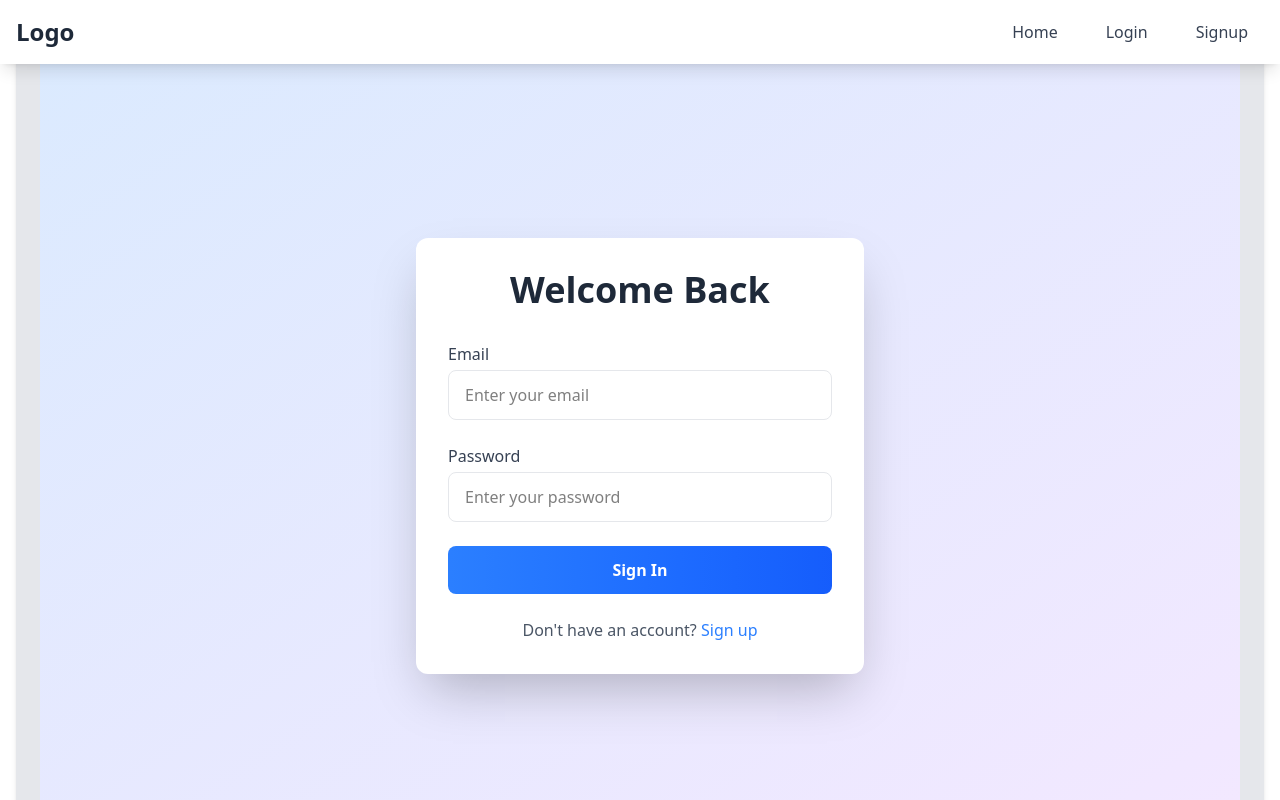
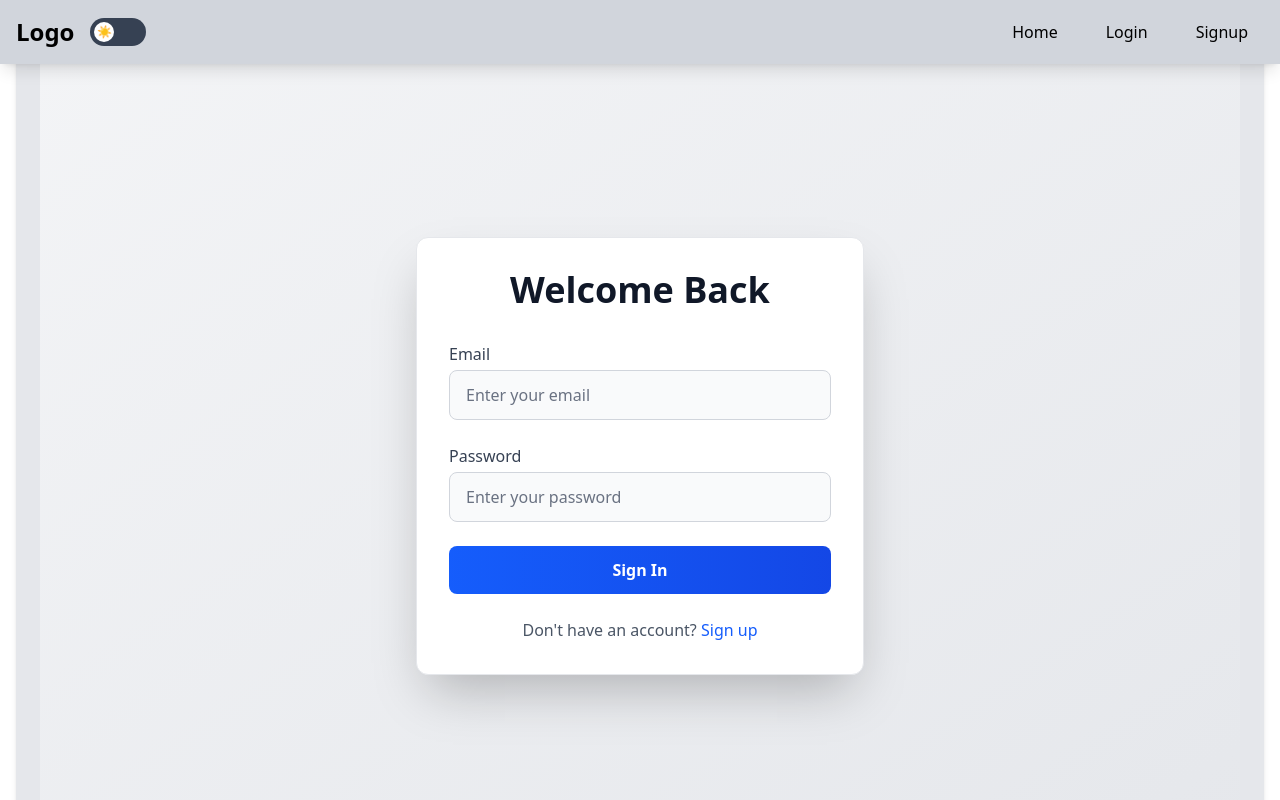
Before and after one commit to userharsh911/Fame_Blog, a React (Vite) app in the folder FAME_BLOG/: page /login in a window 1280 px wide. Shown: the top 800 px of the page. Built offline with nearby package versions, Linux system fonts and the light colour scheme; no server answers.

Commit message:
upd. auth status and dark mode

```diff
--- a/FAME_BLOG/src/components/Header/Header.jsx
+++ b/FAME_BLOG/src/components/Header/Header.jsx
@@ -1,10 +1,11 @@
-import React from 'react'
+import React, { useState } from 'react'
 import {useSelector} from "react-redux"
 import {useNavigate} from "react-router-dom"
 import Button from '../Button'
 import LogoutBtn from '../LogoutBtn'
 const Header = () => {
     const navigate = useNavigate()
+    const [isDark,setIsDark] = useState()
     const authStatus = useSelector(state => state.isAuthenticated)
     const navItems = [
         {
@@ -28,15 +29,36 @@ const Header = () => {
             active : authStatus
         },
     ]
+
+    const darkToggle = () => {
+        setIsDark(!isDark);
+        document.getElementById('root').classList.toggle('dark');
+    }
 return (
-    <header className="bg-white shadow-lg fixed top-0 left-0 right-0 z-50">
+    <header className="bg-gray-300 dark:bg-gray-800 shadow-lg fixed top-0 left-0 right-0 z-50">
         <div className="container mx-auto px-4">
             <div className="flex items-center justify-between h-16">
-                <div className="flex items-center">
-                    <h1 className="text-2xl font-bold text-gray-800 hover:text-blue-600 cursor-pointer">
-                        Logo
-                    </h1>
-                </div>
+                <div className="flex items-center space-x-4">
+                        <h1 className="text-2xl font-bold text-black dark:text-gray-100 hover:text-blue-400 dark:hover:text-blue-300 cursor-pointer">
+                            Logo
+                        </h1>
+                        <button
+                            onClick={darkToggle}
+                            className="relative w-14 h-7 rounded-full bg-gray-700 dark:bg-gray-600 flex items-center transition-colors duration-300 focus:outline-none"
+                        >
+                            <div
+                                className={`absolute left-1 transform transition-transform duration-300 flex items-center justify-center w-5 h-5 rounded-full bg-white dark:bg-gray-200 ${
+                                    isDark ? 'translate-x-7' : 'translate-x-0'
+                                }`}
+                            >
+                                {isDark ? (
+                                    <span className="text-yellow-500 dark:text-yellow-400 text-xs">🌙</span>
+                                ) : (
+                                    <span className="text-yellow-500 dark:text-yellow-400 text-xs">☀️</span>
+                                )}
+                            </div>
+                        </button>
+                    </div>
                 <nav>
                     <ul className="flex items-center space-x-4">
                         {navItems.map(
@@ -45,7 +67,7 @@ return (
                                     <li key={item.name}>
                                         <Button
                                             onClick={() => navigate(item.navTo)}
-                                            className="px-4 py-2 cursor-pointer text-gray-700 hover:text-blue-600 rounded-md transition duration-300 hover:bg-gray-100"
+                                            className="px-4 py-2 cursor-pointer text-black dark:text-gray-100 hover:text-blue-400 dark:hover:text-blue-300 rounded-md transition duration-300 hover:bg-gray-200 dark:hover:bg-gray-700"
                                         >
                                             {item.name}
                                         </Button>
@@ -53,7 +75,7 @@ return (
                                 )
                         )}
                         {authStatus && (
-                            <LogoutBtn className="px-4 py-2 bg-red-500 text-white rounded-md hover:bg-red-600 transition duration-300 cursor-pointer" />
+                            <LogoutBtn className="px-4 py-2 bg-red-600 dark:bg-red-700 text-white rounded-md hover:bg-red-700 dark:hover:bg-red-800 transition duration-300 cursor-pointer" />
                         )}
                     </ul>
                 </nav>
--- a/FAME_BLOG/src/components/Login.jsx
+++ b/FAME_BLOG/src/components/Login.jsx
@@ -6,6 +6,7 @@ import { useDispatch } from 'react-redux'
 import { useNavigate } from 'react-router-dom'
 import Input from './Input'
 import Button from './Button'
+
 const Login = () => {
     const [error, setError] = useState('');
     const [loader, setLoader] = useState(false);
@@ -31,13 +32,13 @@ const Login = () => {
         setLoader(false)
     }
 return (
-    <div className="flex items-center justify-center min-h-screen bg-gradient-to-br from-blue-100 to-purple-100">
-        <div className="w-full max-w-md p-8 space-y-6 bg-white rounded-xl shadow-2xl transform hover:scale-[1.01] transition-all duration-300">
-            <h1 className="text-4xl font-bold text-center text-gray-800 mb-8">Welcome Back</h1>
+    <div className="flex items-center justify-center min-h-screen bg-gradient-to-br from-gray-100 to-gray-200 dark:from-gray-900 dark:to-gray-800">
+        <div className="w-full max-w-md p-8 space-y-6 bg-white dark:bg-gray-800 rounded-xl shadow-2xl transform hover:scale-[1.01] transition-all duration-300 border border-gray-200 dark:border-gray-700">
+            <h1 className="text-4xl font-bold text-center text-gray-900 dark:text-white mb-8">Welcome Back</h1>
 
             {error && (
-                <div className="bg-red-50 p-4 rounded-lg">
-                    <p className="text-red-500 text-center font-medium">{error}</p>
+                <div className="bg-red-100 dark:bg-red-900/50 p-4 rounded-lg">
+                    <p className="text-red-600 dark:text-red-400 text-center font-medium">{error}</p>
                 </div>
             )}
 
@@ -45,7 +46,7 @@ return (
                 <Input
                     label="Email"
                     type="email"
-                    className="w-full px-4 py-3 border border-gray-200 rounded-lg focus:outline-none focus:ring-2 focus:ring-blue-500 focus:border-transparent transition-all duration-200"
+                    className="w-full px-4 py-3 bg-gray-50 dark:bg-gray-700 border border-gray-300 dark:border-gray-600 rounded-lg focus:outline-none focus:ring-2 focus:ring-blue-500 focus:border-transparent transition-all duration-200 text-gray-900 dark:text-white placeholder-gray-500 dark:placeholder-gray-400"
                     placeholder="Enter your email"
                     {...register('email', {
                         required: true
@@ -54,7 +55,7 @@ return (
                 <Input
                     label="Password"
                     type="password"
-                    className="w-full px-4 py-3 border border-gray-200 rounded-lg focus:outline-none focus:ring-2 focus:ring-blue-500 focus:border-transparent transition-all duration-200"
+                    className="w-full px-4 py-3 bg-gray-50 dark:bg-gray-700 border border-gray-300 dark:border-gray-600 rounded-lg focus:outline-none focus:ring-2 focus:ring-blue-500 focus:border-transparent transition-all duration-200 text-gray-900 dark:text-white placeholder-gray-500 dark:placeholder-gray-400"
                     placeholder="Enter your password"
                     {...register('password', {
                         required: true
@@ -62,17 +63,17 @@ return (
                 />
                 <Button
                     type='submit'
-                    className={`w-full cursor-pointer py-3 px-4 bg-gradient-to-r from-blue-500 to-blue-600 text-white font-semibold rounded-lg hover:from-blue-600 hover:to-blue-700 transform hover:-translate-y-0.5 transition-all duration-200 ${loader ? 'cursor-progress opacity-50' : 'cursor-pointer'}`}
+                    className={`w-full cursor-pointer py-3 px-4 bg-gradient-to-r from-blue-600 to-blue-700 text-white font-semibold rounded-lg hover:from-blue-700 hover:to-blue-800 transform hover:-translate-y-0.5 transition-all duration-200 ${loader ? 'cursor-progress opacity-50' : 'cursor-pointer'}`}
                 >
                     {loader ? 'Signing in...' : 'Sign In'}
                 </Button>
             </form>
 
-            <div className="text-center text-gray-600">
-                <p ><label className='cursor-pointer' htmlFor="login">Don't have an account?</label> {' '}
+            <div className="text-center text-gray-600 dark:text-gray-400">
+                <p><label className='cursor-pointer' htmlFor="login">Don't have an account?</label> {' '}
                     <Button
                         onClick={() => navigate('/signup')}
-                        className="text-blue-500 cursor-pointer font-medium hover:text-blue-600 transition-colors duration-200"
+                        className="text-blue-600 dark:text-blue-400 cursor-pointer font-medium hover:text-blue-700 dark:hover:text-blue-300 transition-colors duration-200"
                         id="login"
                     >
                         Sign up
@@ -82,7 +83,7 @@ return (
 
             {loader && (
                 <div className="flex items-center justify-center">
-                    <div className="animate-spin rounded-full h-8 w-8 border-t-2 border-b-2 border-blue-500"></div>
+                    <div className="animate-spin rounded-full h-8 w-8 border-t-2 border-b-2 border-blue-600 dark:border-blue-400"></div>
                 </div>
             )}
         </div>
--- a/FAME_BLOG/src/index.css
+++ b/FAME_BLOG/src/index.css
@@ -1 +1,2 @@
 @import "tailwindcss";
+@custom-variant dark (&:where(.dark, .dark *));
```
Also changed, not shown: FAME_BLOG/src/components/Signup.jsx (+11 -11 lines).
